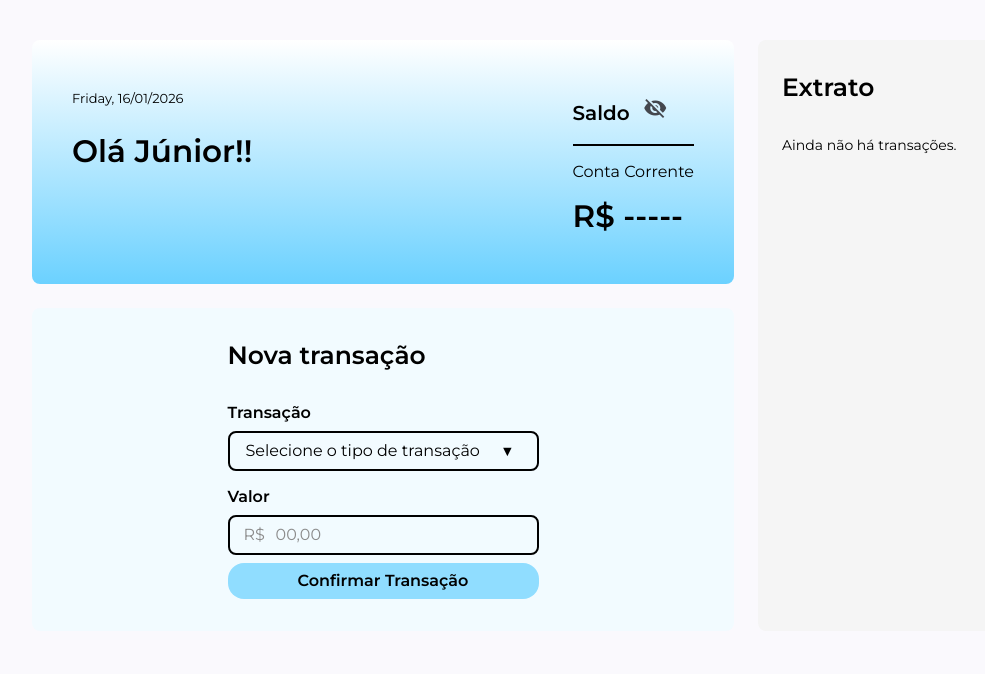
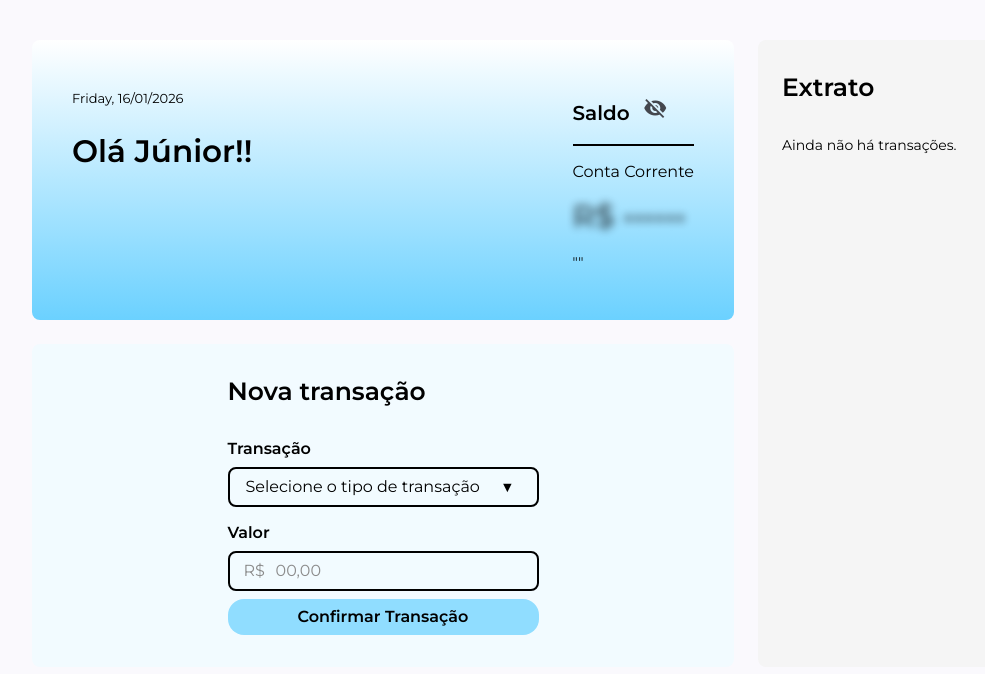
Before and after one commit to LoriJr/Alura-anybank, an Angular app: page / in a window 1280 px wide. Shown: the top 674 px of the page, without its empty margins (104-1089 px from the left). Built offline with nearby package versions, Linux system fonts and the light colour scheme.

Commit message:
atualizando estilo blur na senha

```diff
--- a/src/app/banner/conta/conta.html
+++ b/src/app/banner/conta/conta.html
@@ -14,11 +14,11 @@
   <div class="divisoria"></div>
   <span class="tipo-conta">Conta Corrente</span>
 
-  <span class="saldo"> @if(saldoVisivel){
+  <span class="saldo" [class.blur]="!saldoVisivel">
+     @if(saldoVisivel){
       {{ saldo() | currency: "BRL"}}
-
     }@else{
-      R$ -----
+      R$ ••••••
     }
-   </span>
+   </span>""
 </section>
```
